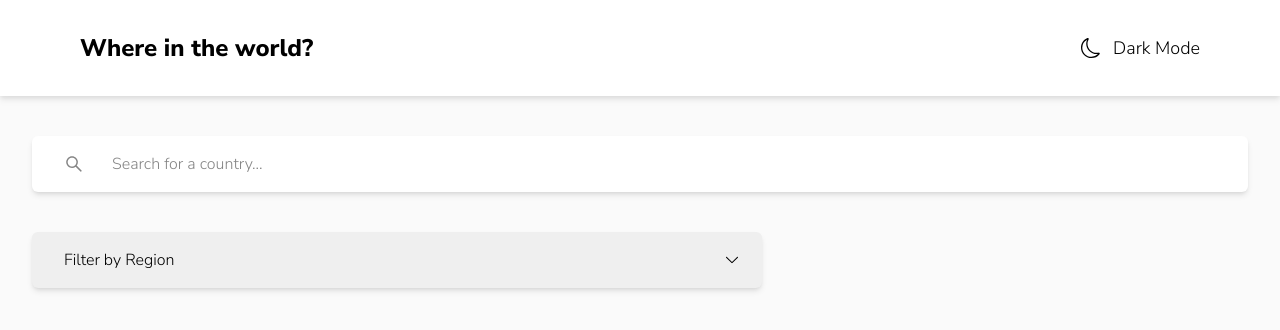
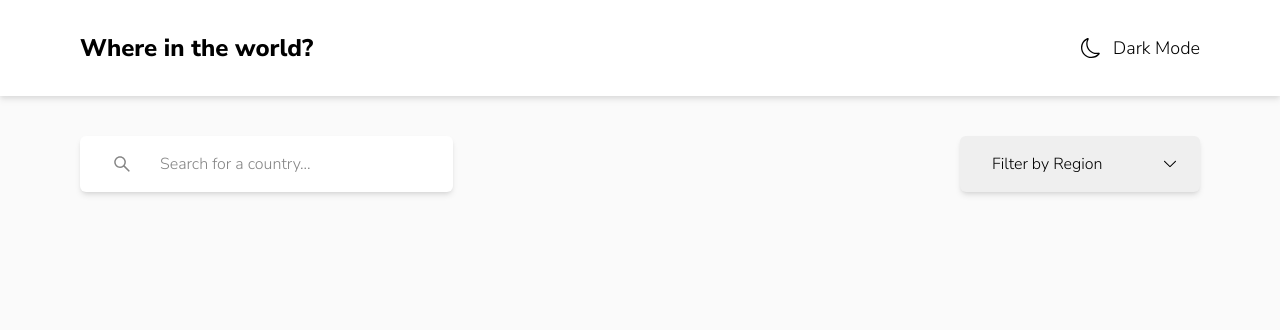
Before and after one commit to tiagobw/rest-countries-api-with-color-theme-switcher, a React (Create React App) app: page / in a window 1280 px wide. Shown: the top 330 px of the page. Built offline with nearby package versions, Linux system fonts and the light colour scheme.

Commit message:
finish form desktop

```diff
--- a/src/components/Form.tsx
+++ b/src/components/Form.tsx
@@ -63,8 +63,8 @@ const Form = () => {
   };
 
   return (
-    <form className='flex flex-col justify-between pt-10 pb-5'>
-      <div className='flex w-full relative mb-10'>
+    <form className='flex flex-col justify-between pt-10 pb-5 md:flex-row'>
+      <div className='flex w-full relative mb-10 md:w-1/3 md:h-full'>
         <AiOutlineSearch className='text-xl text-dark-gray-input absolute ml-8 left-0 top-1/2 -translate-y-1/2' />
         <input
           onChange={handleInputChange}
@@ -74,11 +74,15 @@ const Form = () => {
           type='text'
         />
       </div>
-      <div className='flex w-[60%] relative'>
+      <div className='flex w-[25rem] relative md:w-[15rem] md:h-full'>
         <select
           value={region}
           onChange={handleSelectChange}
-          className='pl-8 py-4 w-full rounded-md shadow-md focus:outline-none appearance-none bg-down-arrow bg-no-repeat bg-[center_right_1.5rem] bg- bg-[length:0.75rem_0.75rem] cursor-pointer'
+          className={`pl-8 py-4 w-full rounded-md shadow-md
+                      focus:outline-none appearance-none bg-down-arrow
+                      bg-no-repeat bg-[center_right_1.5rem]
+                      bg-[length:0.75rem_0.75rem] cursor-pointer
+                      `}
           name='regions'
           id='regions'
         >
--- a/src/components/Layout.tsx
+++ b/src/components/Layout.tsx
@@ -8,7 +8,8 @@ function Layout({ children }: LayoutProps) {
   return (
     <>
       <Header />
-      <main className='grid items-start px-8 bg-very-light-gray-background min-h-screen'>
+      <main className={`grid items-start px-8 bg-very-light-gray-background
+                        min-h-screen md:px-20`}>
         {children}
       </main>
     </>
```
